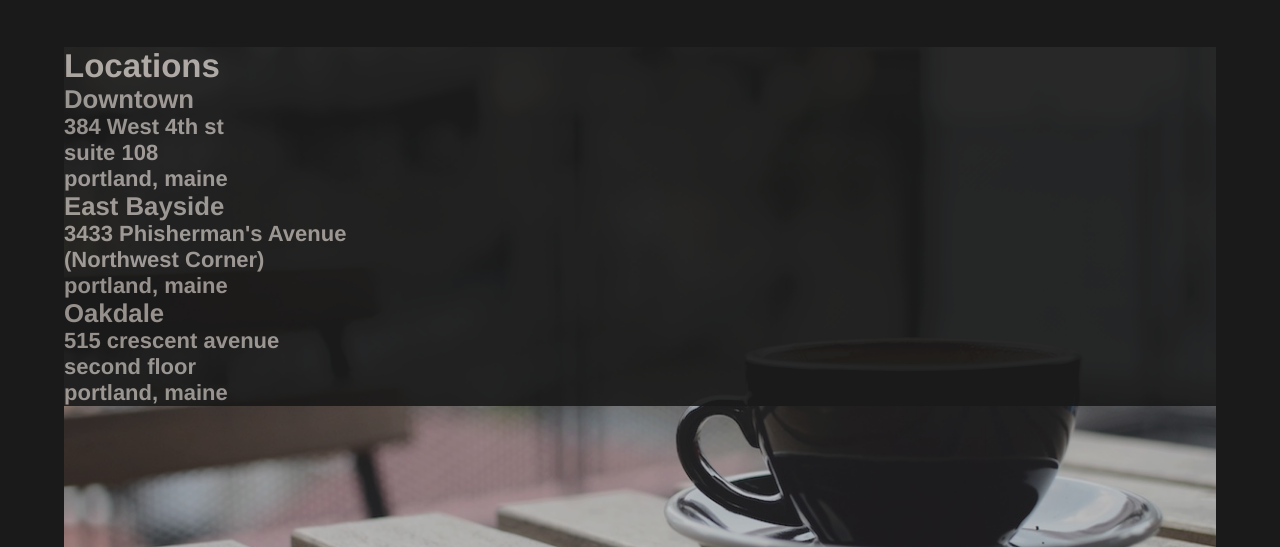
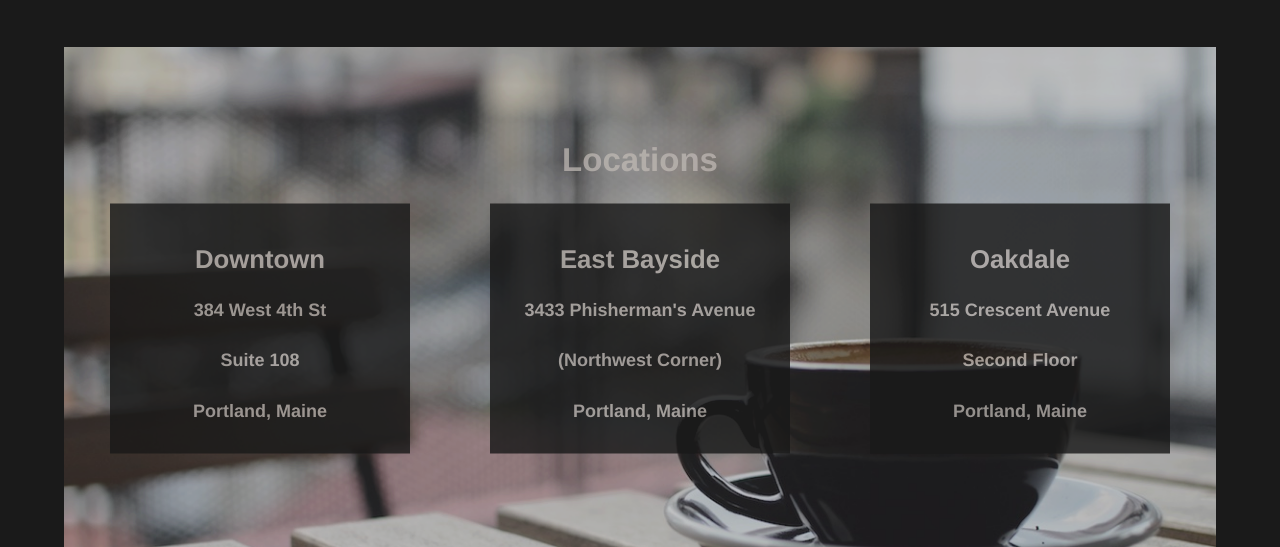
Before and after one commit to AlSirang/the-tea-cozy-project, a plain HTML site: page index.html in a window 1280 px wide. Shown: the part 1464-2011 px from the top of the page. Drawn offline with Linux system fonts and the light colour scheme.

Commit message:
add styling for location section

```diff
--- a/index.html
+++ b/index.html
@@ -99,8 +99,9 @@
 
 
     <!-- Location section -->
-    <section class="container location">
+    <section class="container location-section">
         <div class="location-background-img">
+            <div class="locations">
                 <div class="location-heading">
                     <h2>Locations</h2>
                 </div>
@@ -109,12 +110,14 @@
                         <h3>Downtown</h3>
                         <h4>384 West 4th st</h4>
                         <h4>suite 108</h4>
-                    <h4>portland, maine</h4>                </div>
+                        <h4>portland, maine</h4>
+                    </div>
                     <div class="address">
                         <h3>East Bayside</h3>
                         <h4>3433 Phisherman's Avenue</h4>
                         <h4>(Northwest Corner)</h4>
-                    <h4>portland, maine</h4>                </div>
+                        <h4>portland, maine</h4>
+                    </div>
                     <div class="address">
                         <h3>Oakdale</h3>
                         <h4>515 crescent avenue</h4>
@@ -123,6 +126,7 @@
                     </div>
                 </div>
             </div>
+        </div>
     </section>
 
     </body>
--- a/resources/CSS/style.css
+++ b/resources/CSS/style.css
@@ -119,13 +119,49 @@ nav{
 }
 
 /* Location Section styling */
-.location{
+.location-section{
     margin-top: 50px;
 }
 .location-background-img{
     background: url("../images/img-locations-background.jpg") center no-repeat;
     background-size: cover;
     height: 500px;
-
     position: relative;
 }
+.locations{
+    position: absolute;
+    left: 50%;
+    top: 50%;
+    transform: translate(-50%, -50%);
+    background: transparent;
+
+}
+.location-heading{
+    text-align: center;
+    background: transparent;
+    margin-bottom: 25px;
+}
+.location-heading h2{
+    background: inherit;
+}
+.addresses{
+    background: transparent;
+    display: flex;
+    justify-content: center;
+    align-items: center;
+
+}
+.address{
+    background-color: #000;
+    opacity: 1;
+    width: 300px;
+    margin: 0 40px 0;
+    padding: 30px;
+    height: 250px;
+    line-height: 2.3em;
+    text-align: center;
+    text-transform: capitalize;
+}
+.address h4{
+    font-size: 18px;
+}
```
Lines whose indentation alone changed are shown as unchanged.
